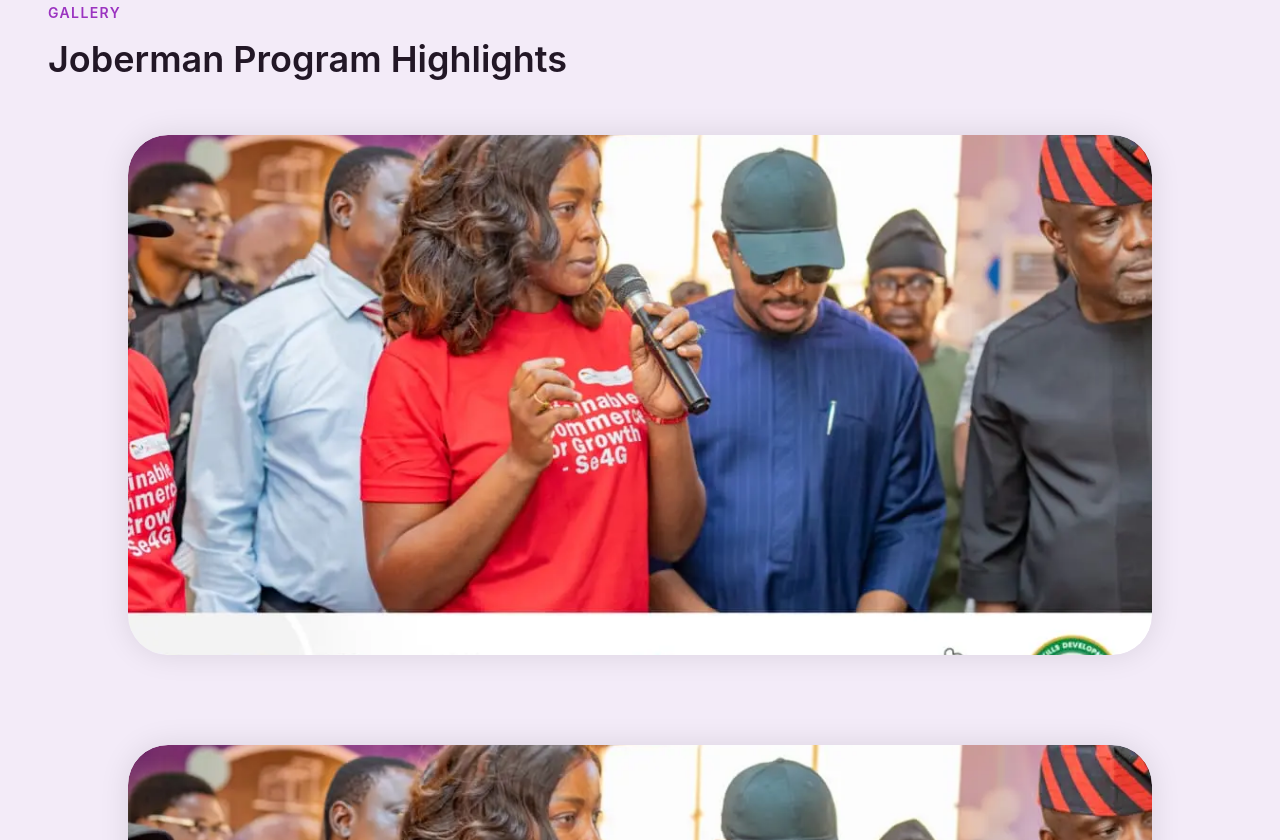
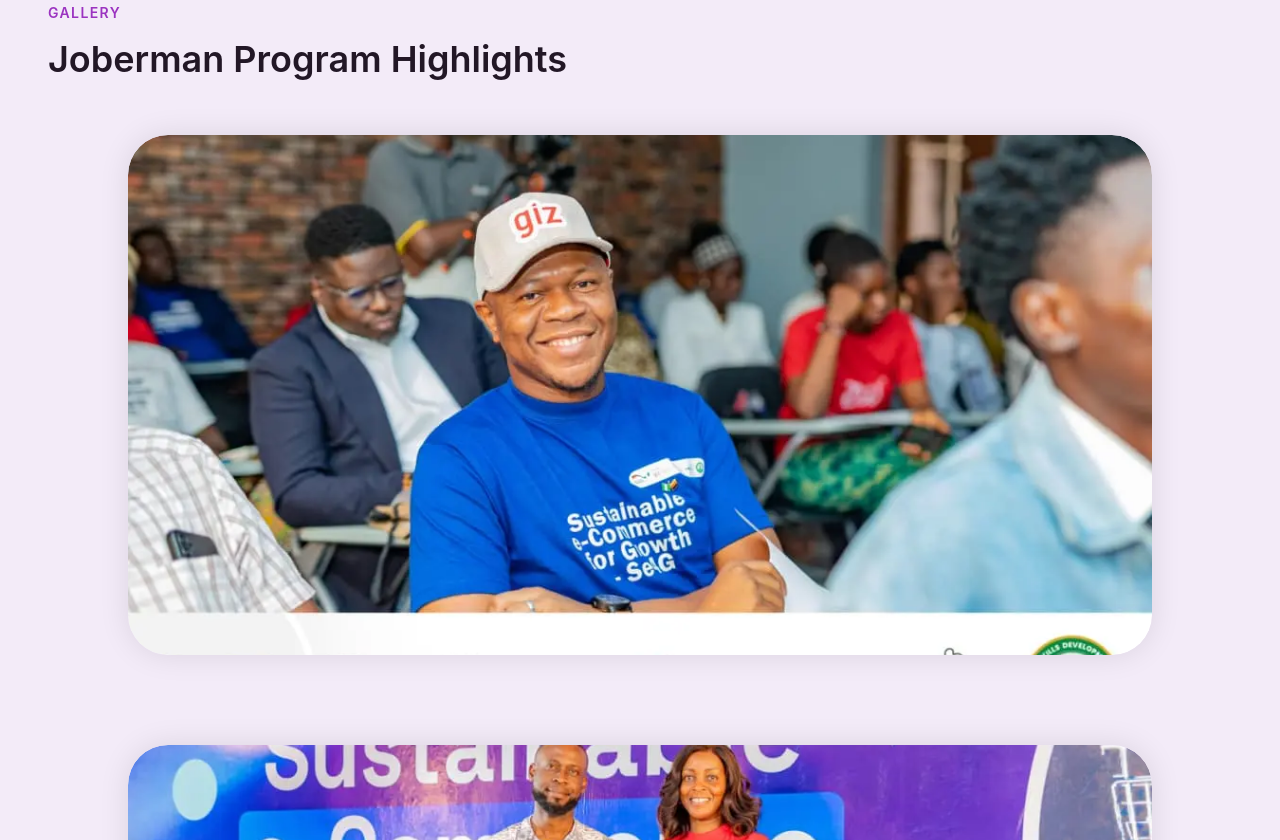
Before and after one commit to FOA-developer/Jobina-Portfolio, a React (Vite) app in the folder frontend/: page /se4g in a window 1280 px wide. Shown: the part 1960-2800 px from the top of the page. Built offline with nearby package versions, Linux system fonts and the light colour scheme.

Commit message:
feat: added another card and page

```diff
--- a/frontend/src/pages/Seg.jsx
+++ b/frontend/src/pages/Seg.jsx
@@ -3,11 +3,11 @@ import Navbar from "../components/main/Navbar";
 import Second from "../components/others/Second";
 import Contact from "../components/main/Contact";
 import img from "../assets/seg/1.webp"
-import img2 from "../assets/seg/1.webp"
-import img4 from "../assets/seg/1.webp"
-import img5 from "../assets/seg/1.webp"
-import img1 from "../assets/seg/1.webp"
-import img6 from "../assets/seg/1.webp"
+import img2 from "../assets/seg/2.webp"
+import img4 from "../assets/seg/4.webp"
+import img5 from "../assets/seg/3.webp"
+import img1 from "../assets/seg/6.webp"
+import img6 from "../assets/seg/5.webp"
 import Gallery from "../components/others/Gallery";
 
 const impact = [
@@ -41,10 +41,10 @@ const Seg = () => {
         cert={["Supported 30+ digital skills and employability programmes across high sectors.", "Helped secure 23 strategic partnerships, surpassing the 20-partnership target.", "Supported expansion of Edo State's digital workforce ecosystem via partnerships.", "Strengthened Edo Innovates faculty governance, instructional and program systems." ]}
       />
       <Gallery
-           img={img2}
+           img={img1}
            img2={img6}
            img1={img5}
-           img3={img1}
+           img3={img2}
           title="Joberman Program Highlights"
         />
       <Contact />
```
